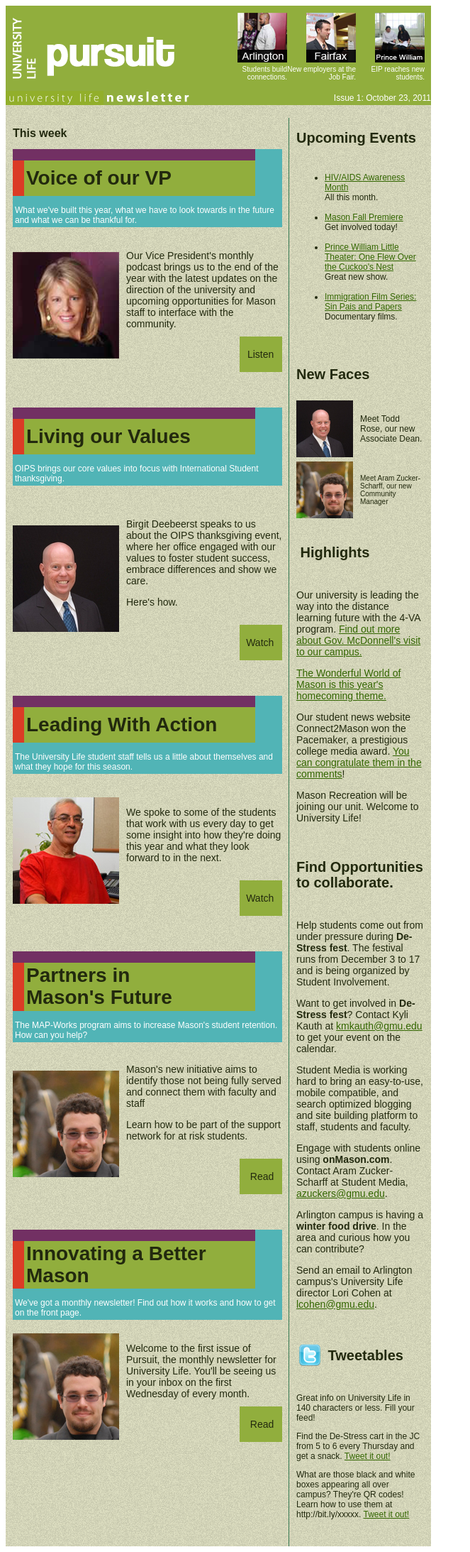
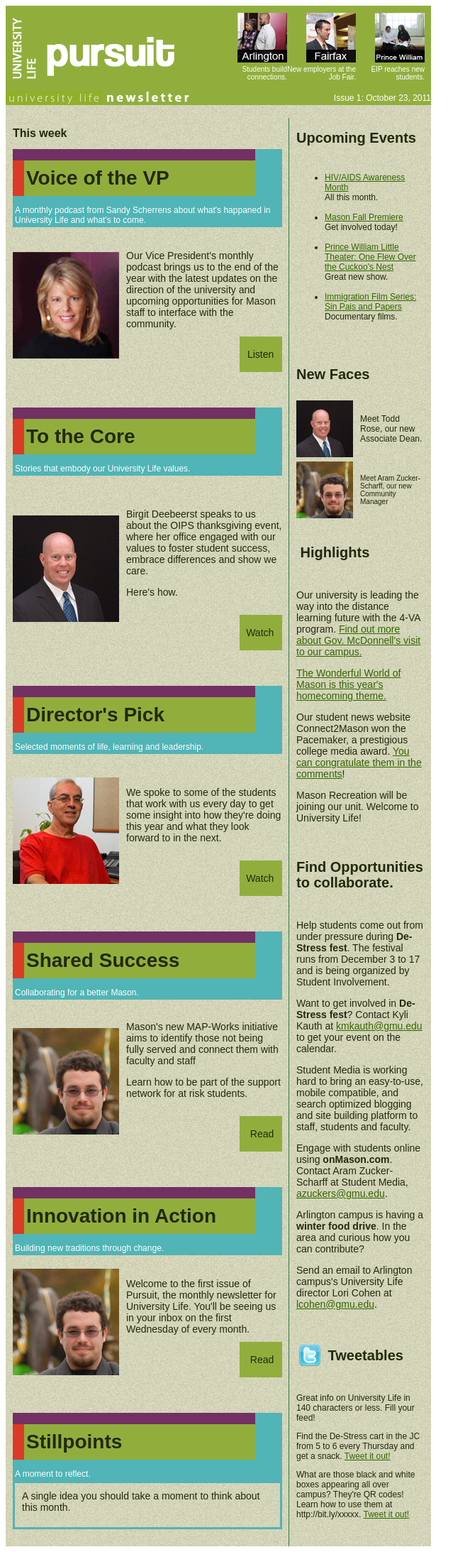
Before and after one commit to AramZS/newsletter, a PHP site: page /index-t2.php in a window 1280 px wide. Shown: the whole page at 71% size, without its empty margins (0-663 px from the left). Run offline with PHP 8.4, Linux system fonts and the light colour scheme.

Commit message:
Added new head and sub-heads. Added Stillpoints with an altered table layout.

```diff
--- a/index-t2.php
+++ b/index-t2.php
@@ -65,7 +65,7 @@
             </tr>
             <tr height="50">
             	<td width="10" bgcolor="#db3b26"></td>
-                <td bgcolor="#91ae3d" width="320px"><h1 style="font-size:28px; font-weight:bold; font-family:arial; line-height:110%; margin:0;">Voice of our VP</h1></td>
+                <td bgcolor="#91ae3d" width="320px"><h1 style="font-size:28px; font-weight:bold; font-family:arial; line-height:110%; margin:0;">Voice of the VP</h1></td>
                 <td bgcolor="#51b4b6"></td>
             </tr>
             <tr height="4">
@@ -75,7 +75,7 @@
             </tr>
             <tr>
 
-                <td colspan="3" bgcolor="#51b4b6" style="color:#ffffff; font-size:12px;">What we've built this year, what we have to look towards in the future and what we can be thankful for. </td>
+                <td colspan="3" bgcolor="#51b4b6" style="color:#ffffff; font-size:12px;">A monthly podcast from Sandy Scherrens about what's happaned in University Life and what's to come. </td>
             </tr>
             <tr>
             <td colspan="3" height="10"></td>
@@ -122,7 +122,7 @@
             </tr>
             <tr height="50">
             	<td width="10" bgcolor="#db3b26"></td>
-                <td bgcolor="#91ae3d" width="320"><h1 style="font-size:28px; font-weight:bold; font-family:arial; line-height:110%; margin:0;">Living our Values</h1></td>
+                <td bgcolor="#91ae3d" width="320"><h1 style="font-size:28px; font-weight:bold; font-family:arial; line-height:110%; margin:0;">To the Core</h1></td>
                 <td bgcolor="#51b4b6"></td>
             </tr>
             <tr height="4">
@@ -132,7 +132,7 @@
             </tr>
             <tr>
 
-                <td colspan="3" bgcolor="#51b4b6" style="color:#ffffff; font-size:12px;">OIPS brings our core values into focus with International Student thanksgiving. </td>
+                <td colspan="3" bgcolor="#51b4b6" style="color:#ffffff; font-size:12px;">Stories that embody our University Life values. </td>
             </tr>
             <tr>
             <td colspan="3" height="10"></td>
@@ -182,7 +182,7 @@
             </tr>
             <tr height="50">
             	<td width="10" bgcolor="#db3b26"></td>
-                <td bgcolor="#91ae3d" width="320"><h1 style="font-size:28px; font-weight:bold; font-family:arial; line-height:110%; margin:0;">Leading With Action</h1></td>
+                <td bgcolor="#91ae3d" width="320"><h1 style="font-size:28px; font-weight:bold; font-family:arial; line-height:110%; margin:0;">Director's Pick</h1></td>
                 <td bgcolor="#51b4b6"></td>
             </tr>
             <tr height="4">
@@ -192,7 +192,7 @@
             </tr>
             <tr>
 
-                <td colspan="3" bgcolor="#51b4b6" style="color:#ffffff; font-size:12px;">The University Life student staff tells us a little about themselves and what they hope for this season. </td>
+                <td colspan="3" bgcolor="#51b4b6" style="color:#ffffff; font-size:12px;">Selected moments of life, learning and leadership.</td>
             </tr>
             <tr>
             <td colspan="3" height="10"></td>
@@ -239,9 +239,7 @@
             </tr>
             <tr height="50">
             	<td width="10" bgcolor="#db3b26"></td>
-                <td bgcolor="#91ae3d" width="320"><h1 style="font-size:28px; font-weight:bold; font-family:arial; line-height:110%; margin:0;">Partners in<br />
-                  Mason's Future
-                </h1></td>
+                <td bgcolor="#91ae3d" width="320"><h1 style="font-size:28px; font-weight:bold; font-family:arial; line-height:110%; margin:0;">Shared Success</h1></td>
                 <td bgcolor="#51b4b6"></td>
             </tr>
             <tr height="4">
@@ -251,8 +249,7 @@
             </tr>
             <tr>
 
-                <td colspan="3" bgcolor="#51b4b6" style="color:#ffffff; font-size:12px;">
-                	The MAP-Works program aims to increase Mason's student retention. How can you help?</td>
+                <td colspan="3" bgcolor="#51b4b6" style="color:#ffffff; font-size:12px;">Collaborating for a better Mason.</td>
             </tr>
             <tr>
             <td colspan="3" height="10"></td>
@@ -267,7 +264,7 @@
             <td width="10">
             </td>
             <td valign="top" style="font-size:14px;">
-            	<p>Mason's new initiative aims to identify those not being fully served and connect them with faculty and staff</p>
+            	<p>Mason's new MAP-Works initiative aims to identify those not being fully served and connect them with faculty and staff</p>
             	<p>Learn how to be part of the support network for at risk students.</p>
             	<table width="220" cellpadding="0" cellspacing="0" border="0">
                	  <tr>
@@ -299,9 +296,7 @@
             </tr>
             <tr height="50">
             	<td width="10" bgcolor="#db3b26"></td>
-                <td bgcolor="#91ae3d" width="320"><h1 style="font-size:28px; font-weight:bold; font-family:arial; line-height:110%; margin:0;">Innovating a
-                  Better Mason
-              </h1></td>
+                <td bgcolor="#91ae3d" width="320"><h1 style="font-size:28px; font-weight:bold; font-family:arial; line-height:110%; margin:0;">Innovation in Action</h1></td>
                 <td bgcolor="#51b4b6"></td>
             </tr>
             <tr height="4">
@@ -312,7 +307,7 @@
             <tr>
 
                 <td colspan="3" bgcolor="#51b4b6" style="color:#ffffff; font-size:12px;">
-                	We've got a monthly newsletter! Find out how it works and how to get on the front page. </td>
+                	Building new traditions through change. </td>
             </tr>
             <tr>
             <td colspan="3" height="10"></td>
@@ -348,6 +343,46 @@
         <tr height="50">
         	<td height="50">
             </td>
+        </tr>
+        </table>
+
+    	<table width="380" cellpadding="3" cellspacing="0" border="0">
+        	<tr height="10">
+            	<td colspan="2" height="10" bgcolor="#723063"></td>
+                <td bgcolor="#51b4b6"></td>
+            </tr>
+            <tr height="50">
+            	<td width="10" bgcolor="#db3b26"></td>
+                <td bgcolor="#91ae3d" width="320"><h1 style="font-size:28px; font-weight:bold; font-family:arial; line-height:110%; margin:0;">Stillpoints</h1></td>
+                <td bgcolor="#51b4b6"></td>
+            </tr>
+            <tr height="4">
+
+                <td colspan="3" bgcolor="#51b4b6" height="4"></td>
+
+            </tr>
+            <tr>
+
+                <td colspan="3" bgcolor="#51b4b6" style="color:#ffffff; font-size:12px;">
+                	A moment to reflect.</td>
+            </tr>
+
+    	</table>
+        <table cellpadding="0" cellspacing="0" width="380" border="3px" bordercolor="#51b4b6">
+            <tr style="border:0;">
+            <td style="border:0;" colspan="3" height="10"></td>
+            </tr>
+        <tr style="border:0;">
+            <td width="10" style="border:0;">
+            </td>
+        <td valign="top" style="font-size:14px; border:0;">A single idea you should take a moment to think about this month. </td>
+        	<td style="border:0;" width="10">
+            </td>
+        </tr>
+        <tr style="border:0;" height="20">
+        	<td style="border:0;" height="20">
+            </td>
+
         </tr>
         </table>
 
```
